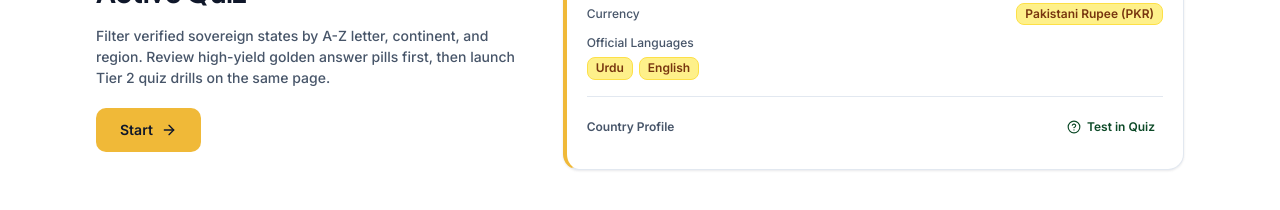
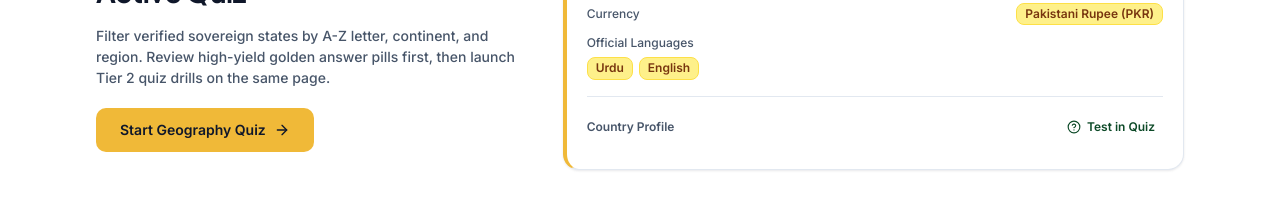
Before and after one commit to rajairfanahmed/docmubashirchaudhry, a Next.js app: page / in a window 1280 px wide. Shown: the part 2000-2210 px from the top of the page. Built offline with nearby package versions, Linux system fonts and the light colour scheme; no server answers.

Commit message:
seo: fix descriptive /geography link text and llms.txt markdown links for 100/100 score

```diff
--- a/src/app/page.tsx
+++ b/src/app/page.tsx
@@ -172,7 +172,7 @@ export default async function HomePage() {
                   href="/geography"
                   className="dmc-press inline-flex items-center gap-2 min-h-[44px] px-6 py-2.5 rounded-[var(--dmc-radius-button)] bg-[var(--dmc-accent-gold)] hover:bg-[var(--dmc-accent-gold-hover)] text-[var(--dmc-ink-primary)] text-sm font-bold"
                 >
-                  <span>Start</span>
+                  <span>Start Geography Quiz</span>
                   <ArrowRight className="w-4 h-4" aria-hidden="true" />
                 </Link>
               </div>
```
Also changed, not shown: public/llms.txt, 2 other files (tests, documents, lock files or other folders).
